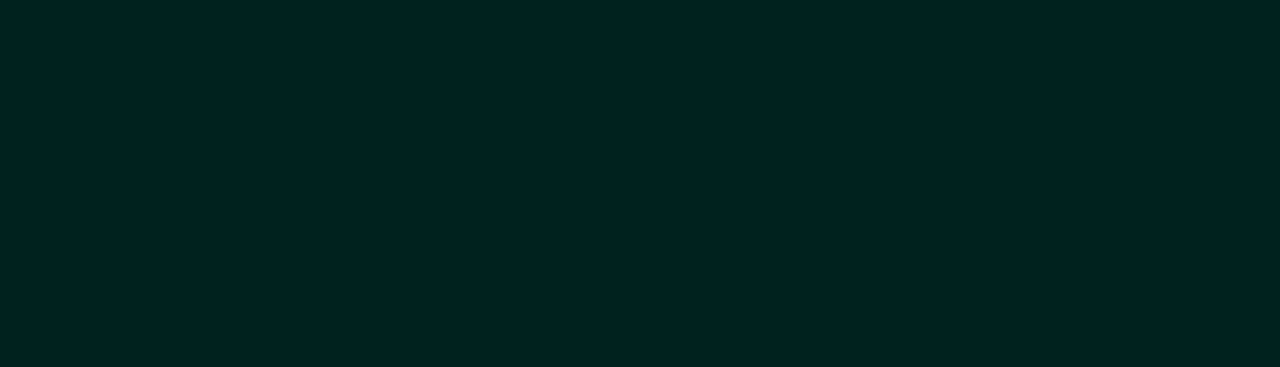
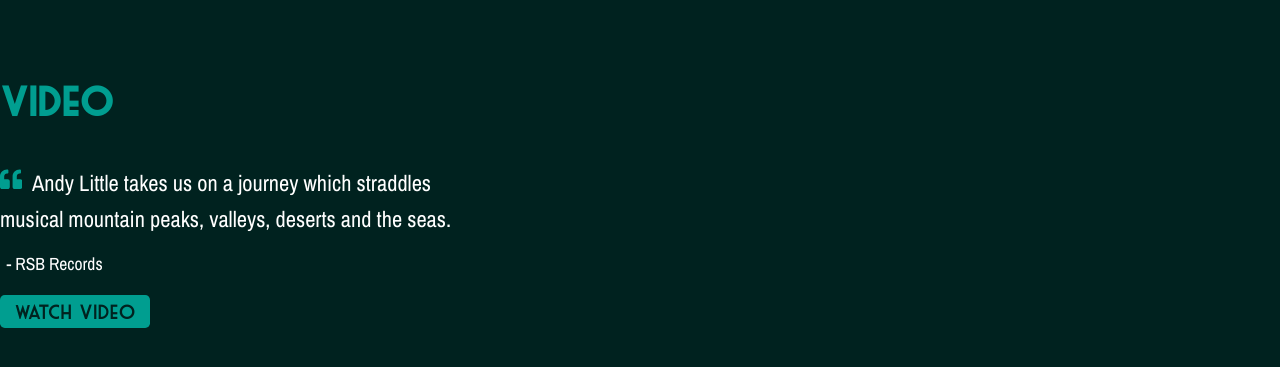
Before and after one commit to andy-little/noisy-band, a React (Create React App) app: page / in a window 1280 px wide. Shown: the part 2461-2828 px from the top of the page. Before the commit the page ends 2424 px from the top, so only its background shows below. Built offline with nearby package versions, Linux system fonts and the light colour scheme.

Commit message:
added video section

```diff
--- a/src/pages/Home/Home.tsx
+++ b/src/pages/Home/Home.tsx
@@ -1,5 +1,5 @@
 import React from "react";
-import { Album, Hero, About } from "../sections";
+import { Album, Hero, About, Video } from "../sections";
 
 const Home = () => {
     return (
@@ -7,6 +7,7 @@ const Home = () => {
             <Hero />
             <Album />
             <About />
+            <Video />
         </>
     );
 };
--- /dev/null
+++ b/src/pages/sections/Video/Video.module.scss
@@ -0,0 +1,3 @@
+.h1 {
+    color: var(--clr-tertiary);
+}
--- a/src/pages/sections/Video/Video.tsx
+++ b/src/pages/sections/Video/Video.tsx
@@ -1,7 +1,26 @@
 import React from "react";
+import { LinkBtn, Quote, Section } from "../../../components/common";
+import Colour from "../../../constants/Colour";
+import style from "./Video.module.scss";
 
 const Video = () => {
-    return <div>Video</div>;
+    return (
+        <Section>
+            <div className="section-padding">
+                <h1 className={style.h1}>Video</h1>
+                <Quote colour={Colour.TERTIARY} author="RSB Records">
+                    Andy Little takes us on a journey which straddles musical
+                    mountain peaks, valleys, deserts and the seas.
+                </Quote>
+                <LinkBtn
+                    url="https://www.youtube.com/c/mrlittleofficial"
+                    options={{ colour: Colour.TERTIARY }}
+                >
+                    Watch Video
+                </LinkBtn>
+            </div>
+        </Section>
+    );
 };
 
 export default Video;
```
